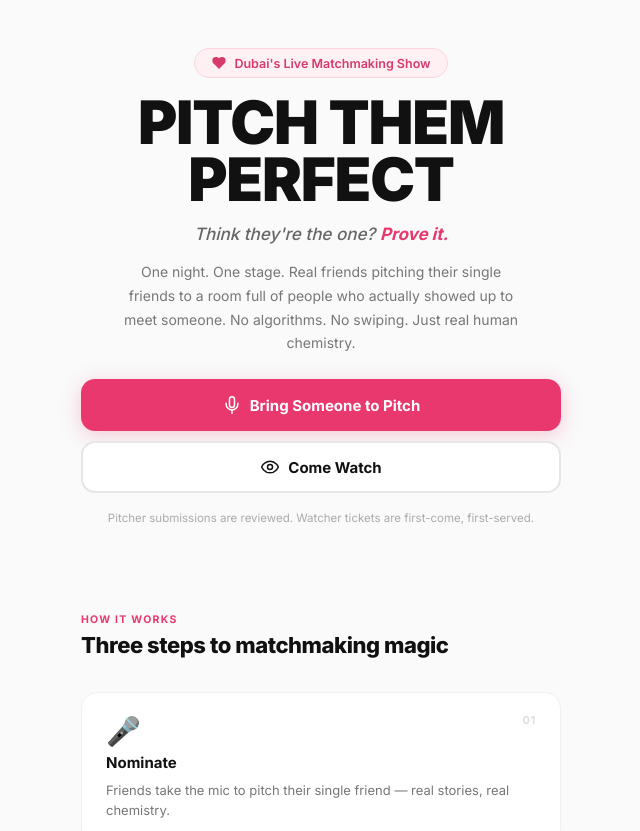
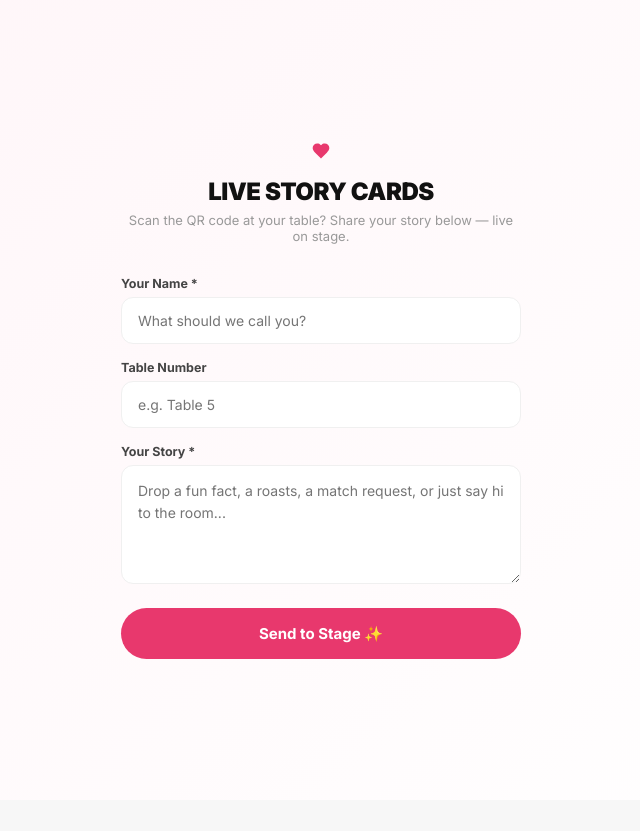
Before and after one commit to pitchthemperfect/Pitchthemperfect, a React (Vite) app: page /live in a window 1280 px wide. Before the commit this address led to /. Shown: the top 831 px of the page, without its empty margins (319-959 px from the left). After the commit the page ends 800 px from the top, so only its background shows below. Built offline with nearby package versions, Linux system fonts and the light colour scheme; no server answers; the database is empty.

Commit message:
feat: live story cards — QR submission form + admin viewer
- /live page: minimal form (name, table, story) → saves to story_cards table
- Admin: '📝 Story Cards' button → modal viewer with refresh
- Migration: story_cards table

```diff
--- a/src/App.jsx
+++ b/src/App.jsx
@@ -9,12 +9,14 @@ import WatcherSuccess from './pages/WatcherSuccess'
 import PitcherPayment from './pages/PitcherPayment'
 import AdminPage from './pages/AdminPage'
 import WaitlistSuccess from './pages/WaitlistSuccess'
+import LiveStory from './pages/LiveStory'
 
 export default function App() {
   return (
     <BrowserRouter>
       <Routes>
         <Route path="/" element={<LandingPage />} />
+        <Route path="/live" element={<LiveStory />} />
         <Route path="/registration" element={<RegisterStep1 />} />
         <Route path="/register" element={<Navigate to="/registration" replace />} />
         <Route path="/register/watcher" element={<WatcherStep2 />} />
--- a/src/pages/AdminPage.jsx
+++ b/src/pages/AdminPage.jsx
@@ -79,6 +79,8 @@ export default function AdminPage() {
   const [roleFilter, setRoleFilter] = useState('all')
   const [statusFilter, setStatusFilter] = useState('all')
   const [refreshing, setRefreshing] = useState(false)
+  const [storyCards, setStoryCards] = useState([])
+  const [showStoryCards, setShowStoryCards] = useState(false)
   const fetchersRef = useRef({})
 
   // Pricing settings states
@@ -417,6 +419,16 @@ export default function AdminPage() {
     setData(prev => prev.filter(r => r.id !== id))
   }
 
+  const fetchStoryCards = async () => {
+    const { data } = await supabase
+      .from('story_cards')
+      .select('*')
+      .order('created_at', { ascending: false })
+      .limit(100)
+    if (data) setStoryCards(data)
+    setShowStoryCards(true)
+  }
+
   // Filtered registrations list
   const filteredData = useMemo(() => {
     return data.filter(item => {
@@ -577,6 +589,13 @@ export default function AdminPage() {
               style={{ fontSize: 13, height: 38, padding: '0 16px', marginTop: 0 }}
             >
               ⚙️ Settings
+            </button>
+            <button
+              className="btn-submit-another"
+              onClick={fetchStoryCards}
+              style={{ fontSize: 13, height: 38, padding: '0 16px', marginTop: 0, borderColor: '#E8386D', color: '#E8386D' }}
+            >
+              📝 Story Cards
             </button>
             <button
               onClick={handleLogout}
@@ -1170,6 +1189,61 @@ export default function AdminPage() {
           </div>
         </div>
 
+        {/* Story Cards Modal */}
+        {showStoryCards && (
+          <div style={{
+            position: 'fixed', top: 0, left: 0, right: 0, bottom: 0,
+            background: 'rgba(0,0,0,0.5)', backdropFilter: 'blur(6px)',
+            display: 'flex', alignItems: 'center', justifyContent: 'center',
+            zIndex: 9999, padding: 20
+          }} onClick={() => setShowStoryCards(false)}>
+            <div style={{
+              maxWidth: '550px', width: '100%', maxHeight: '80vh',
+              background: '#FFF', borderRadius: 16, padding: '28px 24px',
+              border: '1.5px solid #FCD4E0', overflow: 'hidden',
+              display: 'flex', flexDirection: 'column'
+            }} onClick={e => e.stopPropagation()}>
+              <div style={{ display: 'flex', justifyContent: 'space-between', alignItems: 'center', marginBottom: 20 }}>
+                <div>
+                  <h2 style={{ fontSize: 16, fontWeight: 800, color: '#111', margin: 0 }}>📝 Live Story Cards</h2>
+                  <p style={{ fontSize: 12, color: '#999', margin: '4px 0 0' }}>QR submissions from guest tables</p>
+                </div>
+                <button onClick={() => setShowStoryCards(false)}
+                  style={{ background: 'none', border: 'none', fontSize: 20, cursor: 'pointer', color: '#888' }}>✕</button>
+              </div>
+              <div style={{ overflowY: 'auto', flex: 1 }}>
+                {storyCards.length === 0 ? (
+                  <p style={{ color: '#999', fontSize: 13, textAlign: 'center', padding: 40 }}>No stories yet. Share the /live QR code with guests.</p>
+                ) : (
+                  storyCards.map(card => (
+                    <div key={card.id} style={{
+                      padding: '16px 0', borderBottom: '1px solid #F5F5F5',
+                      display: 'flex', flexDirection: 'column', gap: 6
+                    }}>
+                      <div style={{ display: 'flex', justifyContent: 'space-between', alignItems: 'center' }}>
+                        <span style={{ fontWeight: 700, fontSize: 13, color: '#111' }}>
+                          {card.name}
+                          {card.table_number && <span style={{ fontWeight: 400, color: '#CCC', marginLeft: 8 }}>Table {card.table_number}</span>}
+                        </span>
+                        <span style={{ fontSize: 10.5, color: '#BBB' }}>
+                          {new Date(card.created_at).toLocaleTimeString('en-US', { hour: '2-digit', minute: '2-digit' })}
+                        </span>
+                      </div>
+                      <p style={{ fontSize: 13.5, color: '#555', lineHeight: 1.55 }}>{card.message}</p>
+                    </div>
+                  ))
+                )}
+              </div>
+              <button onClick={fetchStoryCards}
+                style={{
+                  marginTop: 16, padding: '10px', borderRadius: 10, border: '1.5px solid #FCD4E0',
+                  background: '#FFF5F8', color: '#E8386D', fontSize: 13, fontWeight: 700, cursor: 'pointer',
+                  fontFamily: 'inherit'
+                }}>🔄 Refresh Stories</button>
+            </div>
+          </div>
+        )}
+
       </div>
     </div>
   )
--- /dev/null
+++ b/src/pages/LiveStory.jsx
@@ -0,0 +1,150 @@
+import { useState } from 'react'
+import { supabase } from '../utils/supabaseClient'
+
+const HeartIcon = () => (
+  <svg width="20" height="20" viewBox="0 0 24 24" fill="#E8386D">
+    <path d="M19 14c1.49-1.46 3-3.21 3-5.5A5.5 5.5 0 0 0 16.5 3c-1.76 0-3 .5-4.5 2-1.5-1.5-2.74-2-4.5-2A5.5 5.5 0 0 0 2 8.5c0 2.3 1.5 4.05 3 5.5l7 7Z" />
+  </svg>
+)
+
+export default function LiveStory() {
+  const [name, setName] = useState('')
+  const [table, setTable] = useState('')
+  const [message, setMessage] = useState('')
+  const [submitted, setSubmitted] = useState(false)
+  const [saving, setSaving] = useState(false)
+
+  const handleSubmit = async (e) => {
+    e.preventDefault()
+    if (!name.trim() || !message.trim()) return
+    setSaving(true)
+    await supabase.from('story_cards').insert({
+      name: name.trim(),
+      table_number: table.trim() || null,
+      message: message.trim(),
+    })
+    setSaving(false)
+    setSubmitted(true)
+  }
+
+  if (submitted) {
+    return (
+      <div style={{
+        minHeight: '100dvh',
+        background: 'linear-gradient(135deg, #FFF5F8 0%, #fff 100%)',
+        display: 'flex', alignItems: 'center', justifyContent: 'center',
+        fontFamily: "'Inter', sans-serif", padding: 24
+      }}>
+        <div style={{ textAlign: 'center', maxWidth: 340 }}>
+          <HeartIcon />
+          <h2 style={{ fontSize: 22, fontWeight: 800, color: '#111', marginTop: 16 }}>
+            Story sent!
+          </h2>
+          <p style={{ fontSize: 14, color: '#777', lineHeight: 1.6, marginTop: 8 }}>
+            Your card has been added to the live feed. Keep watching the stage!
+          </p>
+          <button
+            onClick={() => { setSubmitted(false); setName(''); setTable(''); setMessage('') }}
+            style={{
+              marginTop: 24, padding: '12px 28px', borderRadius: 999,
+              background: '#E8386D', color: '#fff', border: 'none',
+              fontSize: 14, fontWeight: 700, cursor: 'pointer', fontFamily: 'inherit'
+            }}
+          >
+            Send another
+          </button>
+        </div>
+      </div>
+    )
+  }
+
+  return (
+    <div style={{
+      minHeight: '100dvh',
+      background: 'linear-gradient(135deg, #FFF5F8 0%, #fff 100%)',
+      display: 'flex', alignItems: 'center', justifyContent: 'center',
+      fontFamily: "'Inter', sans-serif", padding: 24
+    }}>
+      <div style={{ width: '100%', maxWidth: 400 }}>
+        <div style={{ textAlign: 'center', marginBottom: 32 }}>
+          <HeartIcon />
+          <h1 style={{ fontSize: 24, fontWeight: 900, color: '#111', marginTop: 12, textTransform: 'uppercase', letterSpacing: '-0.02em' }}>
+            Live Story Cards
+          </h1>
+          <p style={{ fontSize: 13, color: '#999', marginTop: 6 }}>
+            Scan the QR code at your table? Share your story below — live on stage.
+          </p>
+        </div>
+
+        <form onSubmit={handleSubmit} style={{ display: 'flex', flexDirection: 'column', gap: 16 }}>
+          <div>
+            <label style={{ fontSize: 12.5, fontWeight: 700, color: '#444', display: 'block', marginBottom: 6 }}>
+              Your Name *
+            </label>
+            <input
+              type="text"
+              value={name}
+              onChange={e => setName(e.target.value)}
+              placeholder="What should we call you?"
+              required
+              style={{
+                width: '100%', padding: '14px 16px', borderRadius: 12,
+                border: '1.5px solid #F0F0F0', fontSize: 14, fontFamily: 'inherit',
+                outline: 'none', background: '#fff', boxSizing: 'border-box'
+              }}
+            />
+          </div>
+
+          <div>
+            <label style={{ fontSize: 12.5, fontWeight: 700, color: '#444', display: 'block', marginBottom: 6 }}>
+              Table Number
+            </label>
+            <input
+              type="text"
+              value={table}
+              onChange={e => setTable(e.target.value)}
+              placeholder="e.g. Table 5"
+              style={{
+                width: '100%', padding: '14px 16px', borderRadius: 12,
+                border: '1.5px solid #F0F0F0', fontSize: 14, fontFamily: 'inherit',
+                outline: 'none', background: '#fff', boxSizing: 'border-box'
+              }}
+            />
+          </div>
+
+          <div>
+            <label style={{ fontSize: 12.5, fontWeight: 700, color: '#444', display: 'block', marginBottom: 6 }}>
+              Your Story *
+            </label>
+            <textarea
+              value={message}
+              onChange={e => setMessage(e.target.value)}
+              placeholder="Drop a fun fact, a roasts, a match request, or just say hi to the room..."
+              required
+              rows={4}
+              style={{
+                width: '100%', padding: '14px 16px', borderRadius: 12,
+                border: '1.5px solid #F0F0F0', fontSize: 14, fontFamily: 'inherit',
+                outline: 'none', background: '#fff', resize: 'vertical',
+                lineHeight: 1.6, boxSizing: 'border-box'
+              }}
+            />
+          </div>
+
+          <button
+            type="submit"
+            disabled={saving}
+            style={{
+              width: '100%', padding: '16px', borderRadius: 999,
+              background: saving ? '#F5B8CF' : '#E8386D', color: '#fff',
+              border: 'none', fontSize: 15, fontWeight: 700, cursor: 'pointer',
+              fontFamily: 'inherit', marginTop: 4
+            }}
+          >
+            {saving ? 'Sending...' : 'Send to Stage ✨'}
+          </button>
+        </form>
+      </div>
+    </div>
+  )
+}
```
Also changed, not shown: 2 other files (tests, documents, lock files or other folders).
